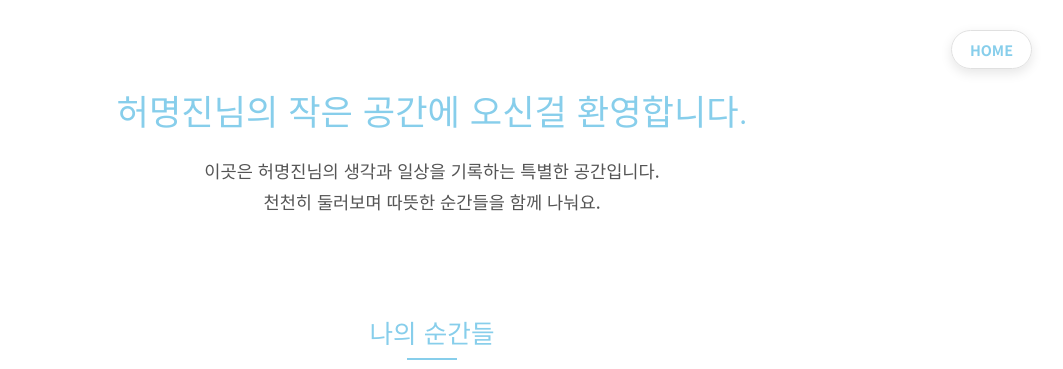
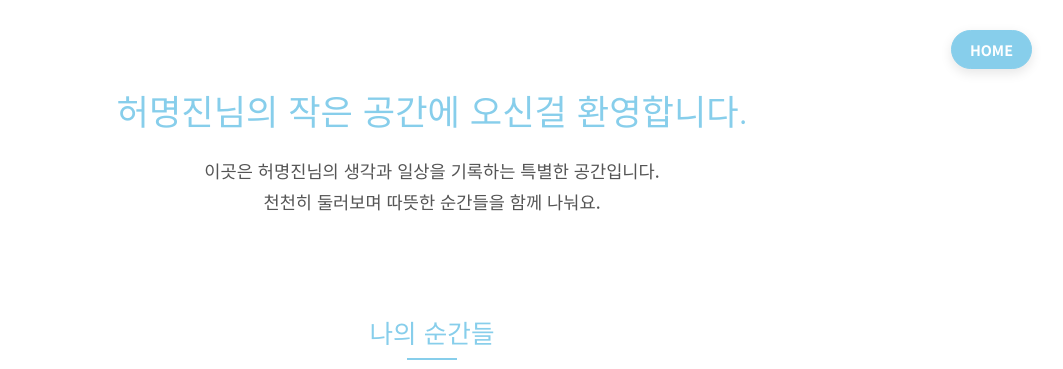
Before and after one commit to ITmen84MJ/korean-style-website, a plain HTML site: page index.html in a window 1280 px wide. Shown: the top 369 px of the page, without its empty margins (208-1271 px from the left). Drawn offline with Linux system fonts and the light colour scheme.

Commit message:
Update home button color

```diff
--- a/style.css
+++ b/style.css
@@ -46,9 +46,9 @@ header h1 {
     z-index: 1000;
     text-decoration: none;
     font-weight: 700;
-    color: #87CEEB;
-    background-color: rgba(255, 255, 255, 0.9);
-    border: 1px solid #e0e0e0;
+    color: #ffffff; /* White text */
+    background-color: #87CEEB; /* Sky Blue background */
+    border: 1px solid #87CEEB; /* Sky Blue border */
     padding: 8px 18px;
     border-radius: 20px;
     transition: all 0.3s ease;
@@ -57,8 +57,8 @@ header h1 {
 }
 
 .home-button:hover {
-    background-color: #87CEEB;
-    border-color: #87CEEB;
+    background-color: #6cb7e0; /* Slightly darker sky blue on hover */
+    border-color: #6cb7e0;
     color: #ffffff;
     transform: translateY(-2px);
 }
```
